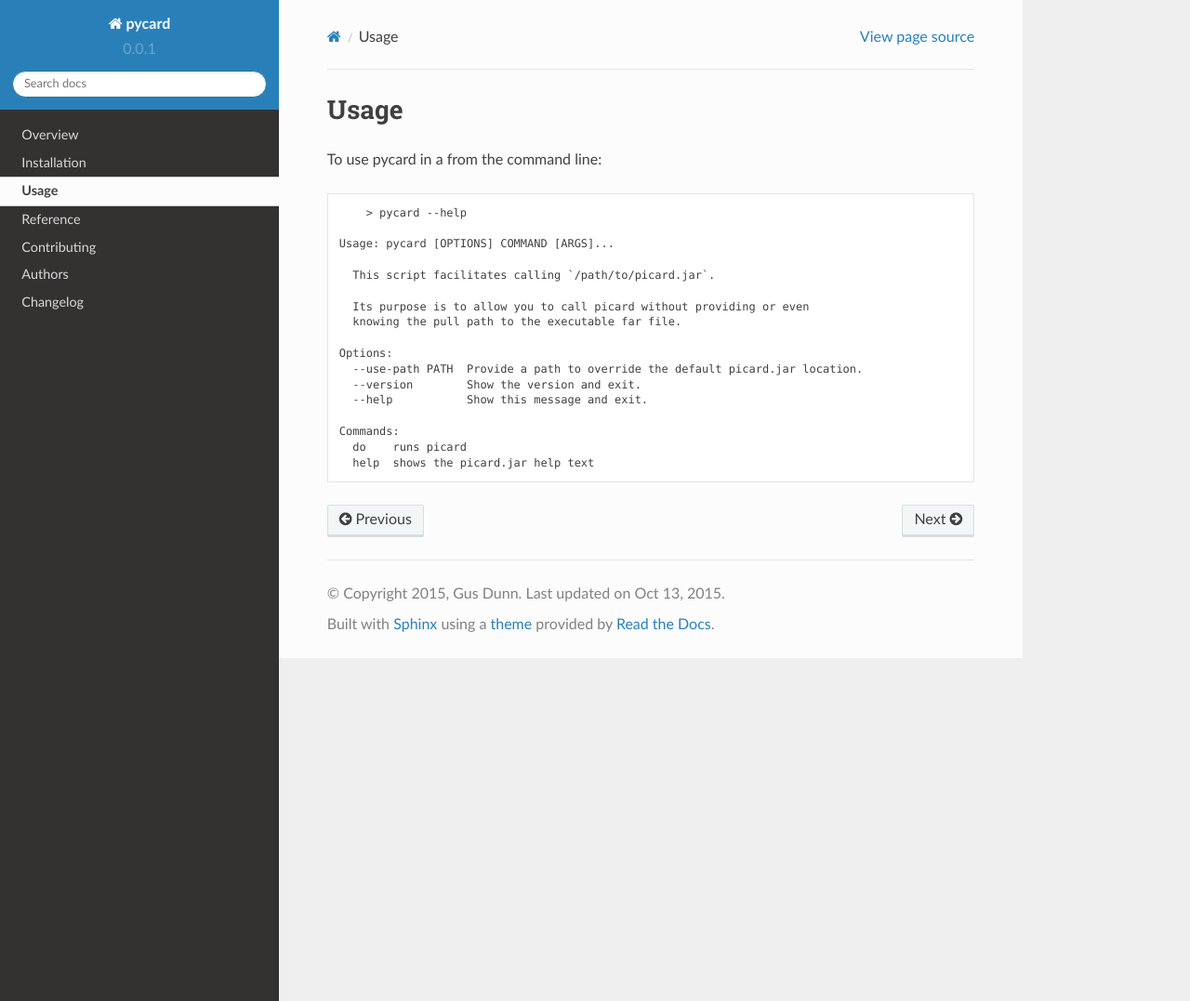
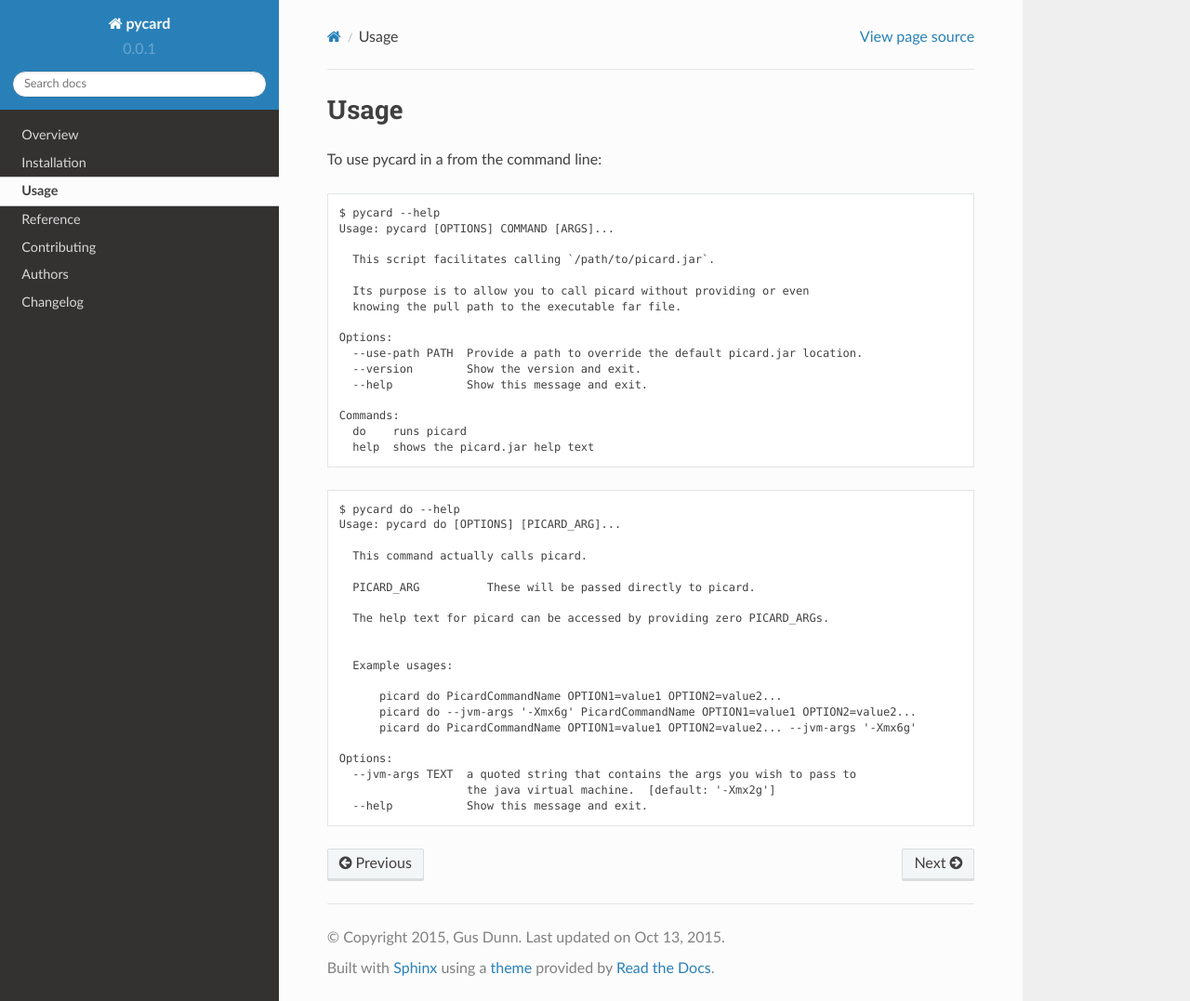
Before and after one commit to xguse/picard-wrap, a Sphinx documentation site: the page built from docs/usage.rst, in a window 1280 px wide and 1077 px high. Shown: the whole window at 93% size. Built offline with Sphinx 7.4.7 and the Read the Docs theme 2.0.0, drawn with Linux system fonts in a browser that asks for light colours.

Commit message:
deeper find replace on picard_wrap to pycard

```diff
--- a/README.rst
+++ b/README.rst
@@ -33,11 +33,11 @@
 
 
 
-.. |version| image:: https://img.shields.io/pypi/v/picard_wrap.svg?style=flat
+.. |version| image:: https://img.shields.io/pypi/v/pycard.svg?style=flat
     :alt: PyPI Package latest release
     :target: https://pypi.python.org/pypi/pycard
 
-.. |downloads| image:: https://img.shields.io/pypi/dm/picard_wrap.svg?style=flat
+.. |downloads| image:: https://img.shields.io/pypi/dm/pycard.svg?style=flat
     :alt: PyPI Package monthly downloads
     :target: https://pypi.python.org/pypi/pycard
 
--- a/docs/usage.rst
+++ b/docs/usage.rst
@@ -4,8 +4,7 @@
 
 To use pycard in a from the command line::
 
-	> pycard --help
-
+    $ pycard --help
     Usage: pycard [OPTIONS] COMMAND [ARGS]...
 
       This script facilitates calling `/path/to/picard.jar`.
@@ -21,3 +20,27 @@
     Commands:
       do    runs picard
       help  shows the picard.jar help text
+
+
+::
+
+    $ pycard do --help
+    Usage: pycard do [OPTIONS] [PICARD_ARG]...
+
+      This command actually calls picard.
+
+      PICARD_ARG          These will be passed directly to picard.
+
+      The help text for picard can be accessed by providing zero PICARD_ARGs.
+
+
+      Example usages:
+
+          picard do PicardCommandName OPTION1=value1 OPTION2=value2...
+          picard do --jvm-args '-Xmx6g' PicardCommandName OPTION1=value1 OPTION2=value2...
+          picard do PicardCommandName OPTION1=value1 OPTION2=value2... --jvm-args '-Xmx6g'
+
+    Options:
+      --jvm-args TEXT  a quoted string that contains the args you wish to pass to
+                       the java virtual machine.  [default: '-Xmx2g']
+      --help           Show this message and exit.
--- a/setup.cfg
+++ b/setup.cfg
@@ -34,6 +34,6 @@
 [isort]
 force_single_line=True
 line_length=120
-known_first_party=picard_wrap
+known_first_party=pycard
 default_section=THIRDPARTY
 forced_separate=test_picard_wrap
```
Also changed, not shown: CONTRIBUTING.rst (+6 -6 lines), 1 other file.
